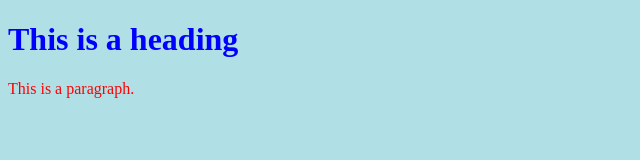
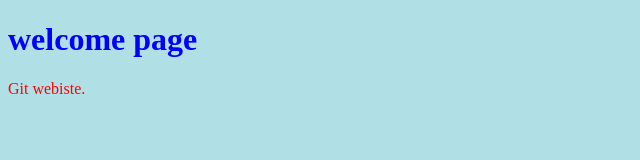
Before and after one commit to imukunzi/tutorial_web, a plain HTML site: page index.html in a window 1280 px wide. Shown: the whole page, without its empty margins (0-640 px from the left). Drawn offline with Linux system fonts and the light colour scheme.

Commit message:
updating home page content 2023-01-07 12:53

```diff
--- a/index.html
+++ b/index.html
@@ -5,8 +5,8 @@
 </head>
 <body>
 
-<h1>This is a heading</h1>
-<p>This is a paragraph.</p>
+<h1>welcome page</h1>
+<p>Git webiste.</p>
 
 </body>
 </html>
```
Also changed, not shown: yantra celemony1.jpeg (renamed from yantra celemony.jpeg).
